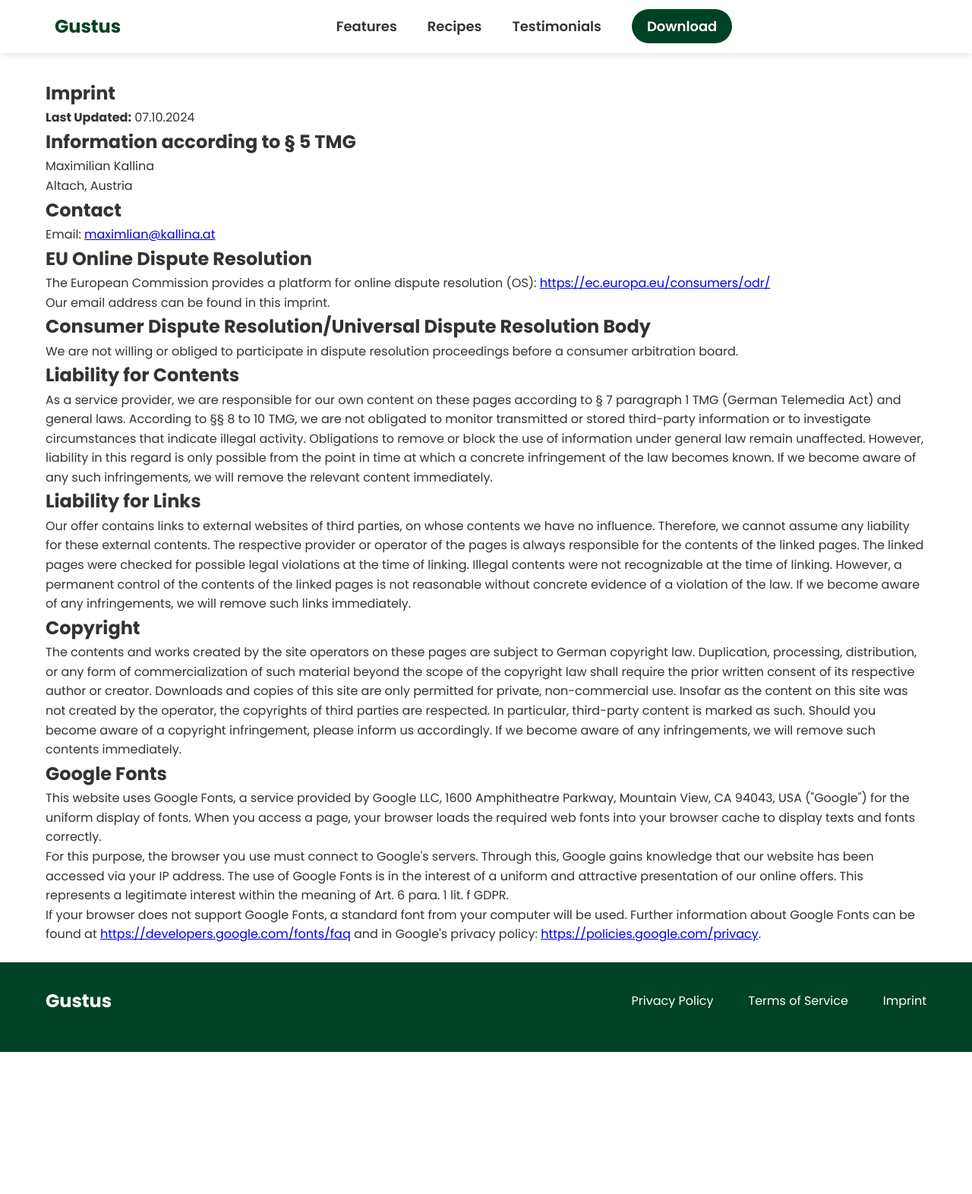
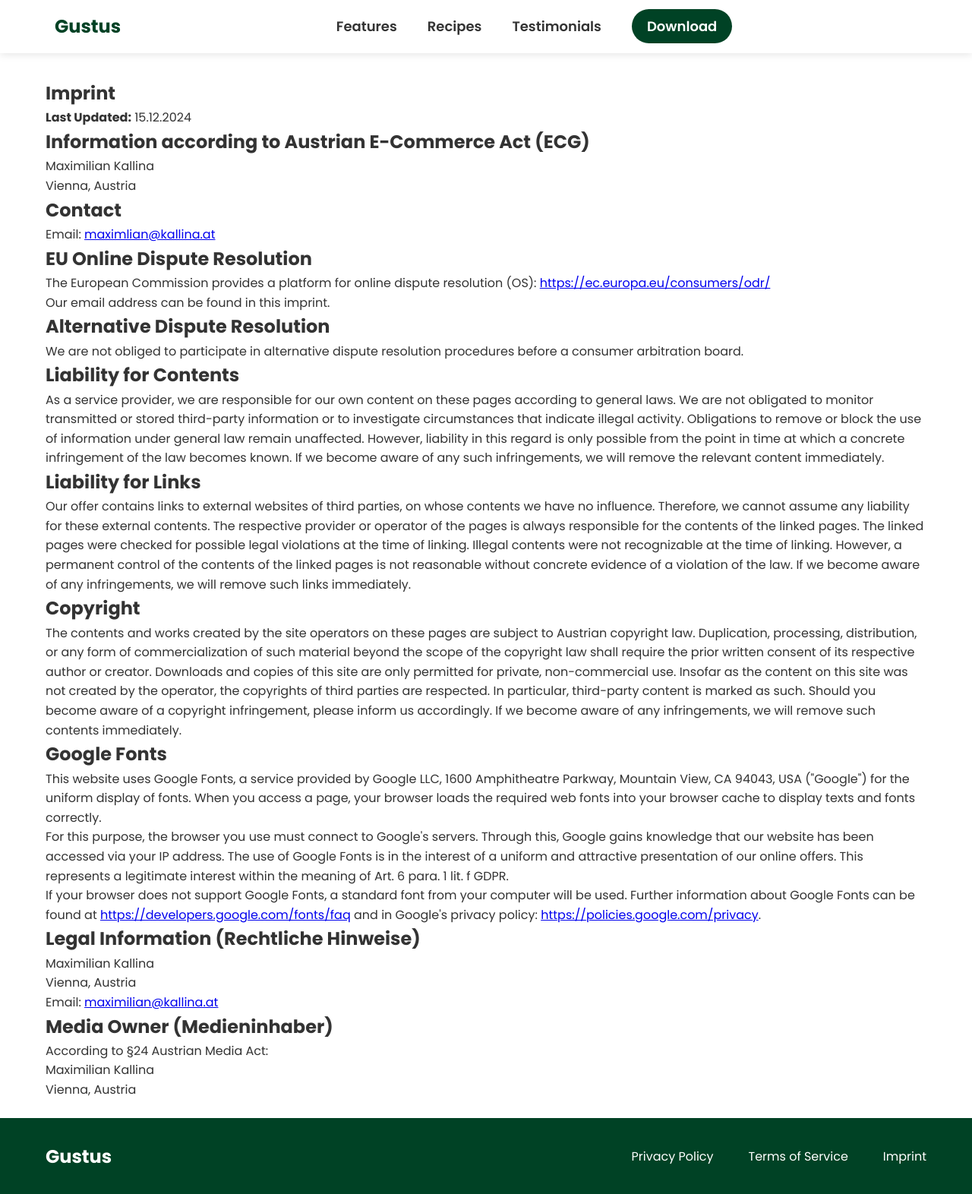
Before and after one commit to maximilian-sh/gustusWeb, a plain HTML site: page imprint.html in a window 1280 px wide. Shown: the whole page at 76% size. Before the commit the page ends 1385 px from the top, so only its background shows below. Drawn offline with Linux system fonts and the light colour scheme.

Commit message:
feat: add legal pages (imprint, privacy policy, terms of service)
- Add imprint page with Austrian legal requirements
- Add privacy policy for beta testing phase
- Add terms of service for beta testing phase
- Include GDPR compliance information
- Add footer links to legal pages

```diff
--- a/imprint.html
+++ b/imprint.html
@@ -30,12 +30,12 @@
             <section class="imprint-content">
                 <h1>Imprint</h1>
 
-                <p><strong>Last Updated:</strong> 07.10.2024</p>
+                <p><strong>Last Updated:</strong> 15.12.2024</p>
 
-                <h2>Information according to § 5 TMG</h2>
+                <h2>Information according to Austrian E-Commerce Act (ECG)</h2>
                 <p>
                     Maximilian Kallina<br />
-                    Altach, Austria
+                    Vienna, Austria
                 </p>
 
                 <h2>Contact</h2>
@@ -49,17 +49,16 @@
 
                 <p>Our email address can be found in this imprint.</p>
 
-                <h2>Consumer Dispute Resolution/Universal Dispute Resolution Body</h2>
-                <p>We are not willing or obliged to participate in dispute resolution proceedings before a consumer arbitration board.</p>
+                <h2>Alternative Dispute Resolution</h2>
+                <p>We are not obliged to participate in alternative dispute resolution procedures before a consumer arbitration board.</p>
 
                 <h2>Liability for Contents</h2>
                 <p>
-                    As a service provider, we are responsible for our own content on these pages according to § 7 paragraph 1 TMG (German
-                    Telemedia Act) and general laws. According to §§ 8 to 10 TMG, we are not obligated to monitor transmitted or stored
-                    third-party information or to investigate circumstances that indicate illegal activity. Obligations to remove or block
-                    the use of information under general law remain unaffected. However, liability in this regard is only possible from the
-                    point in time at which a concrete infringement of the law becomes known. If we become aware of any such infringements,
-                    we will remove the relevant content immediately.
+                    As a service provider, we are responsible for our own content on these pages according to general laws. We are not
+                    obligated to monitor transmitted or stored third-party information or to investigate circumstances that indicate illegal
+                    activity. Obligations to remove or block the use of information under general law remain unaffected. However, liability
+                    in this regard is only possible from the point in time at which a concrete infringement of the law becomes known. If we
+                    become aware of any such infringements, we will remove the relevant content immediately.
                 </p>
 
                 <h2>Liability for Links</h2>
@@ -74,7 +73,7 @@
 
                 <h2>Copyright</h2>
                 <p>
-                    The contents and works created by the site operators on these pages are subject to German copyright law. Duplication,
+                    The contents and works created by the site operators on these pages are subject to Austrian copyright law. Duplication,
                     processing, distribution, or any form of commercialization of such material beyond the scope of the copyright law shall
                     require the prior written consent of its respective author or creator. Downloads and copies of this site are only
                     permitted for private, non-commercial use. Insofar as the content on this site was not created by the operator, the
@@ -101,6 +100,20 @@
                     <a href="https://developers.google.com/fonts/faq">https://developers.google.com/fonts/faq</a> and in Google's privacy
                     policy: <a href="https://policies.google.com/privacy">https://policies.google.com/privacy</a>.
                 </p>
+
+                <h2>Legal Information (Rechtliche Hinweise)</h2>
+                <p>
+                    Maximilian Kallina<br />
+                    Vienna, Austria<br />
+                    Email: <a href="mailto:maximilian@kallina.at">maximilian@kallina.at</a>
+                </p>
+
+                <h2>Media Owner (Medieninhaber)</h2>
+                <p>
+                    According to §24 Austrian Media Act:<br />
+                    Maximilian Kallina<br />
+                    Vienna, Austria
+                </p>
             </section>
         </main>
 
```
Also changed, not shown: privacy.html (+39 -1 lines), tos.html (+30 -3 lines).
